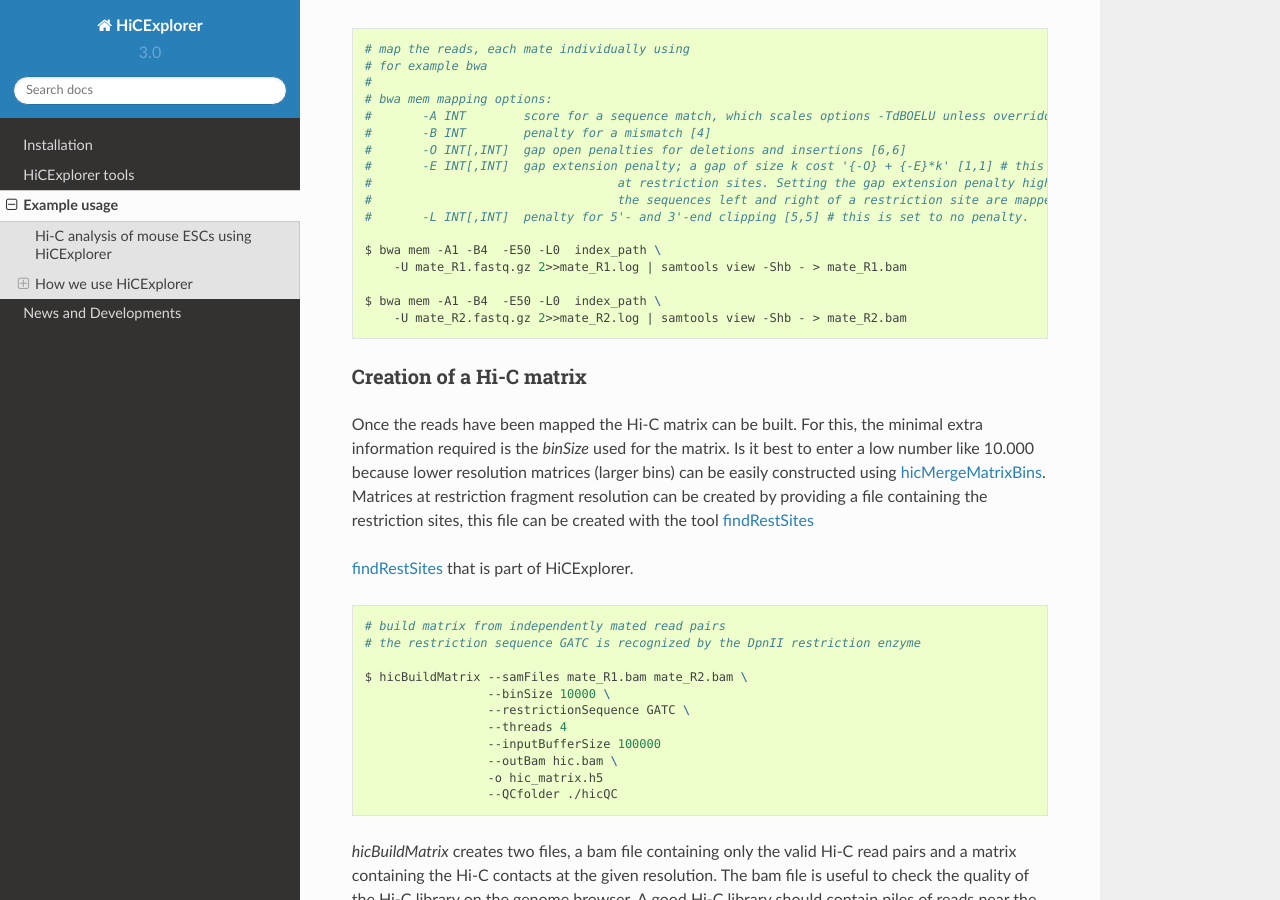
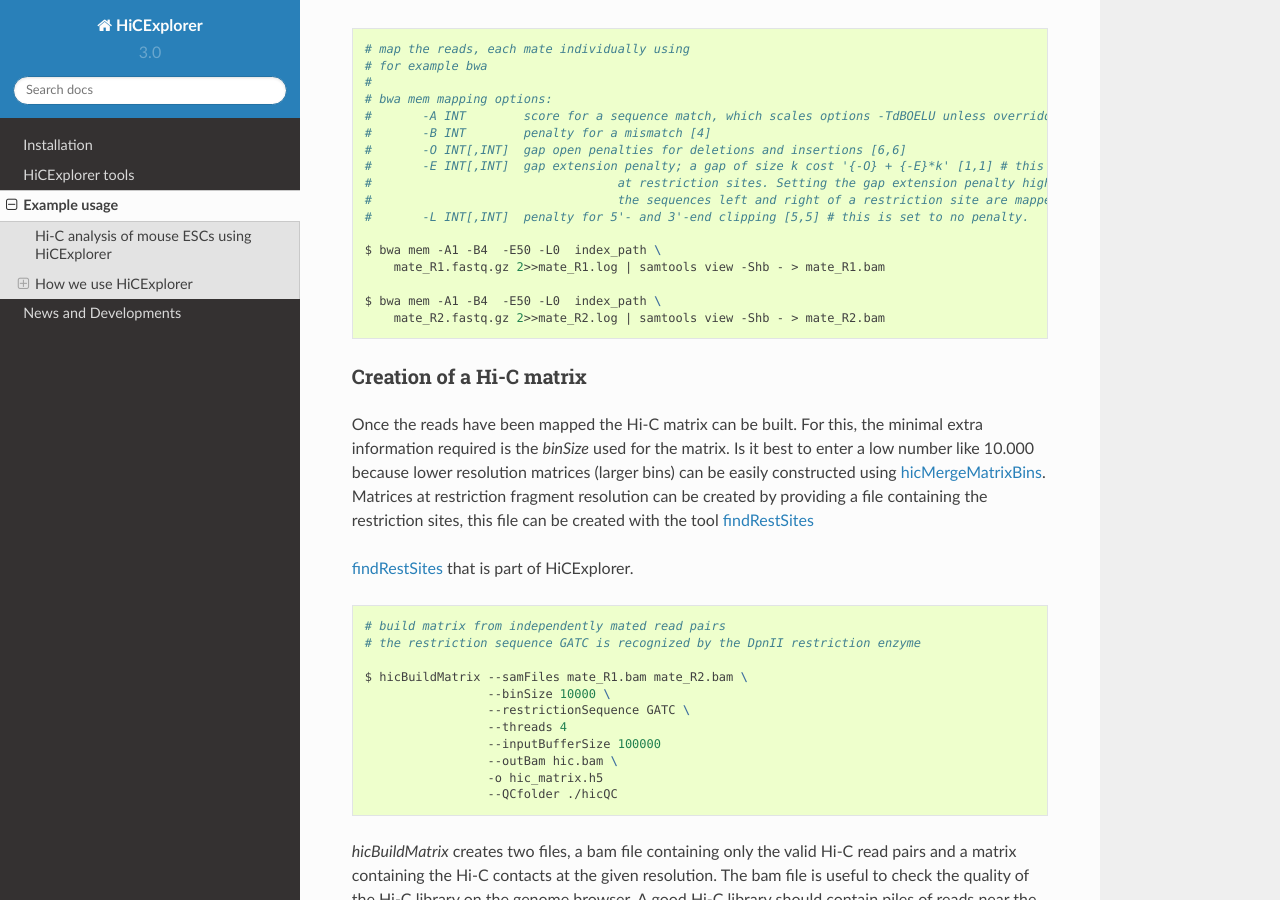
Before and after one commit to deeptools/HiCExplorer, a Sphinx documentation site: the page built from docs/content/example_usage.rst, in a window 1280 px wide and 900 px high, scrolled down 1054 px. Built offline with Sphinx 7.4.7 and the Read the Docs theme 2.0.0, drawn with Linux system fonts in a browser that asks for light colours.

Commit message:
Fixing #391

```diff
--- a/docs/content/example_usage.rst
+++ b/docs/content/example_usage.rst
@@ -53,10 +53,10 @@
    #       -L INT[,INT]  penalty for 5'- and 3'-end clipping [5,5] # this is set to no penalty.
 
    $ bwa mem -A1 -B4  -E50 -L0  index_path \
-       -U mate_R1.fastq.gz 2>>mate_R1.log | samtools view -Shb - > mate_R1.bam
+       mate_R1.fastq.gz 2>>mate_R1.log | samtools view -Shb - > mate_R1.bam
 
    $ bwa mem -A1 -B4  -E50 -L0  index_path \
-       -U mate_R2.fastq.gz 2>>mate_R2.log | samtools view -Shb - > mate_R2.bam
+       mate_R2.fastq.gz 2>>mate_R2.log | samtools view -Shb - > mate_R2.bam
 
 
 Creation of a Hi-C matrix
```
